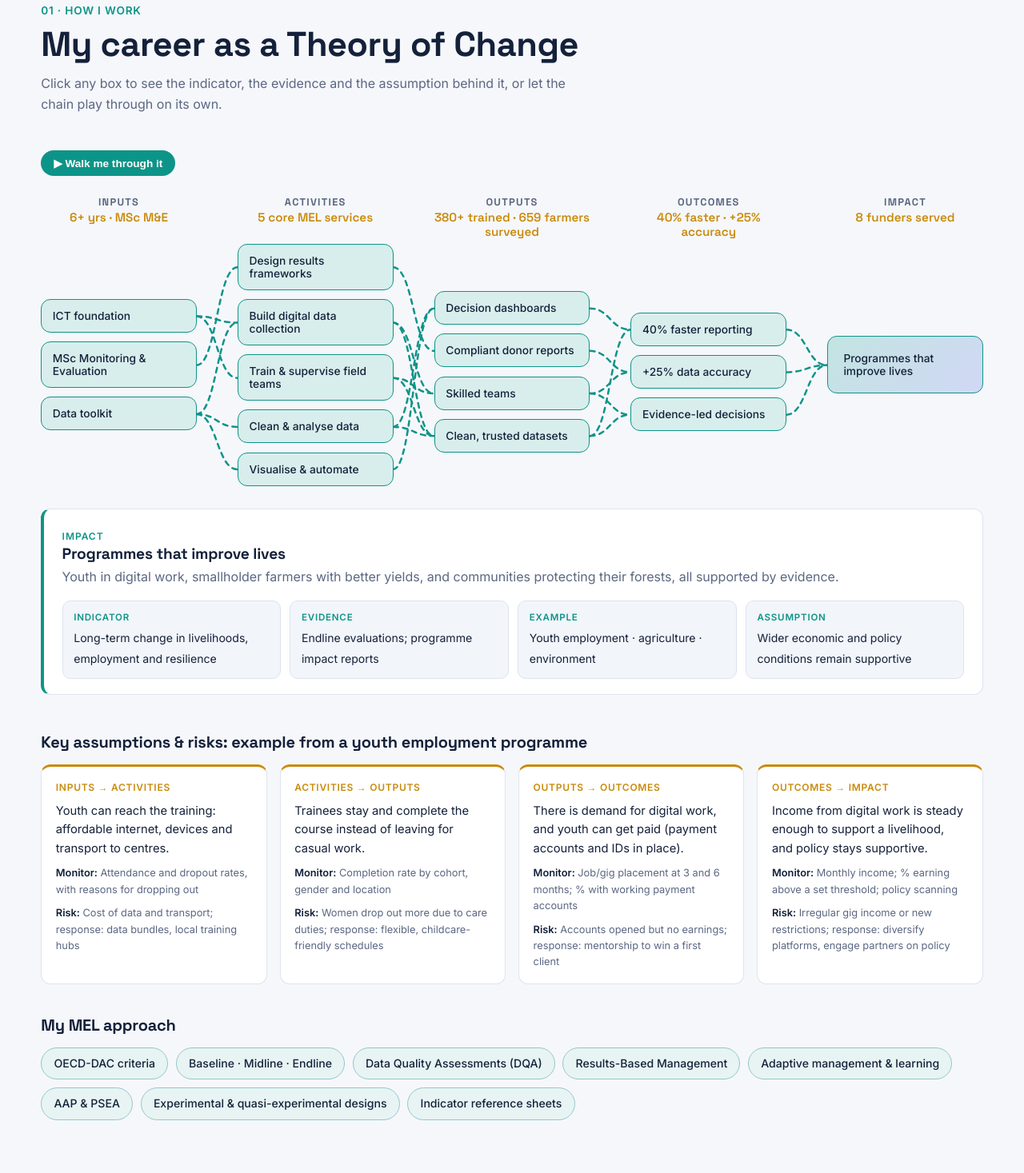
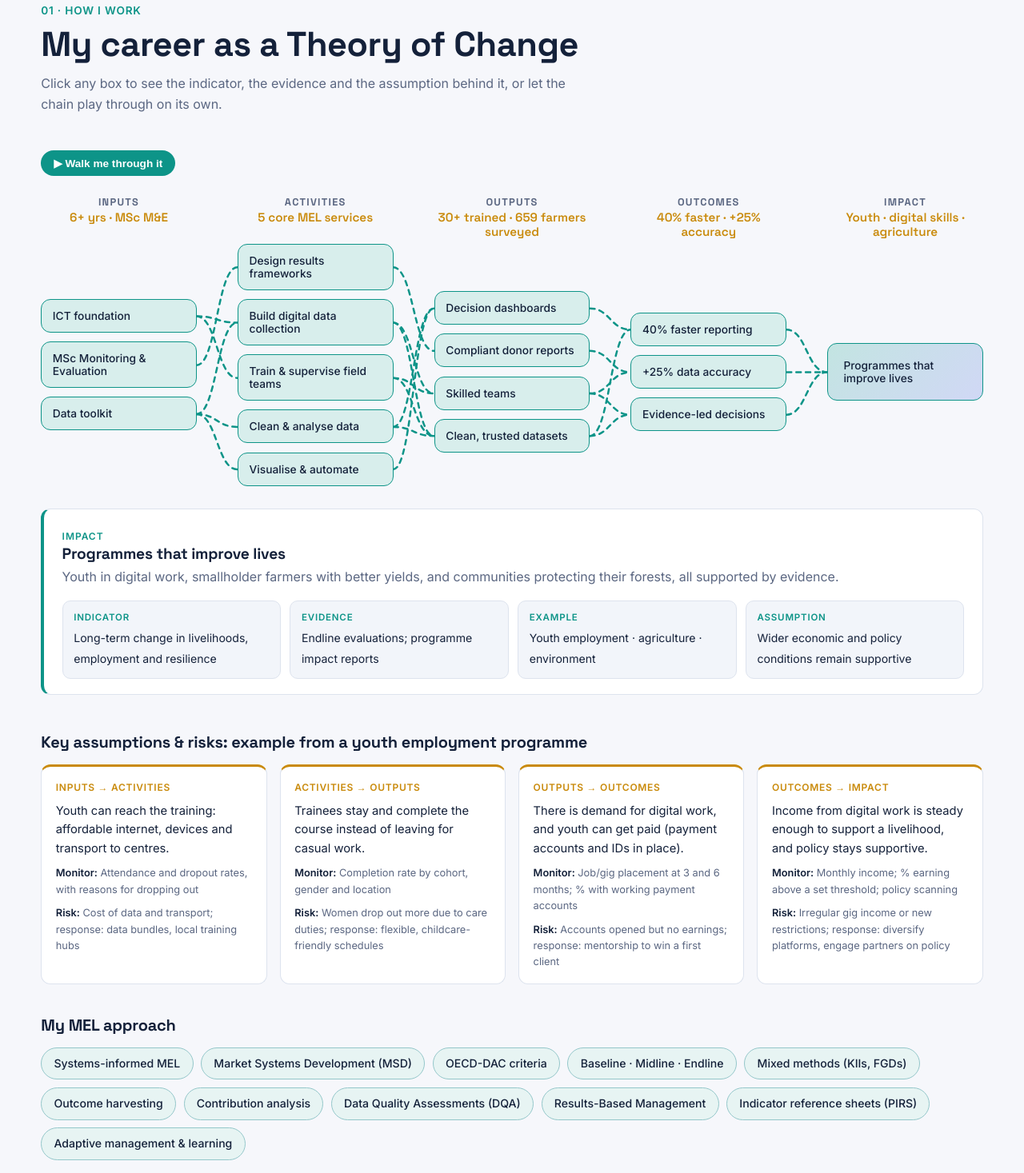
Before and after one commit to NelsonCheruiyotMitei/nelsoncheruiyotmitei.github.io, a plain HTML site: page index.html in a window 1280 px wide. Shown: the part 893-2360 px from the top of the page at 80% size. Drawn offline with Linux system fonts and the light colour scheme; animation ran at ten frames a second.

Commit message:
Align site with 2026 CV: new CV PDF, roles, KPIs, partners, methods, certifications
Co-Authored-By: Claude Opus 5.5 <noreply@anthropic.com>
Claude-Session: https://claude.ai/code/session_014P8ZKrFPi4YykmYqPbdZq4

```diff
--- a/assets/js/app.js
+++ b/assets/js/app.js
@@ -38,6 +38,8 @@
   $("#heroName").textContent = P.person.name;
   $("#heroSummary").textContent = P.person.summary;
   $("#loc").textContent = P.person.location;
+  if (P.person.availability) $("#avail").textContent = P.person.availability;
+  if (P.donorsLabel) $("#donorsLabel").textContent = P.donorsLabel;
   $("#cvBtn").href = P.person.cv;
   $("#year").textContent = new Date().getFullYear();
 
--- a/assets/js/data.js
+++ b/assets/js/data.js
@@ -9,12 +9,13 @@ window.PORTFOLIO = {
     name: "Nelson Cheruiyot Mitei",
     shortName: "Nelson Mitei",
     brand: "MEL Genius",
-    title: "Monitoring, Evaluation, Research & Learning (MERL) Specialist",
+    title: "Monitoring, Evaluation and Learning (MEL) Specialist | Data Analytics and Power BI | Digital Data Collection",
     tagline: "Turning programme data into decisions.",
-    roles: ["MEL Specialist", "Power BI Developer", "Data Systems Builder", "Results Framework Designer", "Automation Builder"],
+    roles: ["MEL Specialist", "Power BI Developer", "Systems-informed MEL Practitioner", "Results Framework Designer", "Digital Data Collection Expert"],
     location: "Nairobi, Kenya",
     summary:
-      "I design results frameworks, build digital data systems and turn messy field data into dashboards that donors and programme teams actually use. Over 6+ years I have delivered MEL on programmes funded by the Mastercard Foundation, USAID, FCDO, the EU, the World Bank, the UN, the ILO and the Government of Kenya.",
+      "I design and strengthen MEL systems for donor-funded youth employment, digital skills and agriculture programmes in Kenya. Over 6+ years I have built results frameworks, digital data collection systems and Power BI dashboards that turn field data into clear evidence for programme managers and donors, including as Regional MEL Lead on the Mastercard Foundation-funded Ajira Digital Programme.",
+    availability: "Available for remote and home-based roles (EAT, UTC+3)",
     photo: "", // e.g. "assets/img/nelson.jpg"; leave empty to show initials
     cv: "assets/Nelson-Mitei-CV.pdf", // add your CV PDF with this exact name
     email: "mcmitey@gmail.com",
@@ -32,14 +33,16 @@ window.PORTFOLIO = {
 
   kpis: [
     { value: 6, suffix: "+", label: "Years in MEL & data" },
-    { value: 8, suffix: "", label: "Funders & donors served" },
-    { value: 380, suffix: "+", label: "Field staff & enumerators trained" },
     { value: 659, suffix: "", label: "Farmers in one survey I led" },
+    { value: 25, suffix: "%", label: "Better data accuracy" },
     { value: 40, suffix: "%", label: "Faster reporting with Power BI" },
-    { value: 100, suffix: "%", label: "Donor reporting compliance" }
+    { value: 100, suffix: "%", label: "Donor reporting compliance" },
+    { value: 30, suffix: "+", label: "Staff & partners trained" }
   ],
 
-  donors: ["Mastercard Foundation", "USAID", "FCDO", "European Union", "World Bank", "United Nations", "ILO", "Government of Kenya"],
+  // Organisations and programmes I have worked with (scrolling strip under the hero)
+  donorsLabel: "Programmes and partners I have worked with",
+  donors: ["Mastercard Foundation", "Ajira Digital Programme", "eMobilis", "KALRO", "IASR", "Kenya National Bureau of Statistics", "ICT Authority", "Government of Kenya"],
 
   /* ---------- Theory of Change: my career as a results chain ---------- */
   // Each box: t = title, d = story, then a mini logframe:
@@ -47,7 +50,7 @@ window.PORTFOLIO = {
   toc: [
     { col: "Inputs", stat: "6+ yrs · MSc M&E", items: [
       { id: "i1", t: "ICT foundation", d: "Three national ICT roles (2018–2019): ICT Authority Digital Literacy Programme, NIIMS registration and the KNBS 2019 Census. This is where I learnt to run large field data operations.", to: ["a2", "a3"],
-        ind: "People trained on national exercises: 440+ (150 enumerators, 230+ data-capture staff, 60 teachers)", mov: "Employment records; training registers", ex: "KNBS 2019 Census · NIIMS", as: "Field teams have working devices and connectivity" },
+        ind: "National field exercises supported: 3 (KNBS Census, NIIMS, Digital Literacy Programme)", mov: "Employment records; training registers", ex: "KNBS 2019 Census · NIIMS", as: "Field teams have working devices and connectivity" },
       { id: "i2", t: "MSc Monitoring & Evaluation", d: "MSc Monitoring & Evaluation (JKUAT) and BSc Business Information Management (Kisii University), plus certifications in RBM, Theory of Change and Results Frameworks.", to: ["a1"],
         ind: "Formal MEL qualifications and certifications held", mov: "Degree and certificates", ex: "JKUAT · Kisii University", as: "Methods are adapted to each programme's context" },
       { id: "i3", t: "Data toolkit", d: "Power BI (Power Query, DAX), advanced Excel, Python, KoboToolbox, ODK, CommCare, SPSS, STATA, GIS and Make.com.", to: ["a2", "a4", "a5"],
@@ -59,18 +62,18 @@ window.PORTFOLIO = {
       { id: "a2", t: "Build digital data collection", d: "Mobile survey tools in KoboToolbox, ODK and CommCare, with validation built in so errors are caught in the field.", to: ["o3", "o4"],
         ind: "Digital tools deployed with built-in validation", mov: "XLSForms; submission logs", ex: "SEMA II farmer survey (659 farmers)", as: "Enumerators follow protocols and sync data daily" },
       { id: "a3", t: "Train & supervise field teams", d: "Enumerator training, supervision and data quality assurance on national exercises and county surveys.", to: ["o3", "o4"],
-        ind: "Field staff trained and supervised: 380+", mov: "Training registers; supervision reports", ex: "KNBS Census · NIIMS · SEMA II", as: "Trained staff are retained through the exercise" },
+        ind: "Enumerators and field teams trained and supervised", mov: "Training registers; supervision reports", ex: "KNBS Census · NIIMS · SEMA II", as: "Trained staff are retained through the exercise" },
       { id: "a4", t: "Clean & analyse data", d: "Python, SPSS and STATA workflows for cleaning, deduplication and analysis of large survey datasets.", to: ["o1", "o4"],
         ind: "Datasets cleaned, validated and analysed", mov: "Cleaning logs; analysis scripts", ex: "SEMA II: 659 × 226 dataset", as: "Raw data is complete enough to analyse" },
       { id: "a5", t: "Visualise & automate", d: "Power BI dashboards and Make.com automations that remove manual reporting work.", to: ["o1"],
         ind: "Dashboards and automated workflows delivered", mov: "Published dashboards; workflow logs", ex: "Ajira Digital dashboards · TrendHub", as: "Data sources are updated on schedule" }
     ]},
-    { col: "Outputs", stat: "380+ trained · 659 farmers surveyed", items: [
+    { col: "Outputs", stat: "30+ trained · 659 farmers surveyed", items: [
       { id: "o1", t: "Decision dashboards", d: "Power BI dashboards for programme teams and donors, including the SEMA II horticulture dashboard and Ajira Digital reporting.", to: ["c1"],
         ind: "Dashboards in active use by programme teams", mov: "Dashboard access logs; management meeting notes", ex: "SEMA II (4-page dashboard) · Ajira Digital", as: "Managers make time to review the data" },
       { id: "o2", t: "Compliant donor reports", d: "Every Ajira Digital report submitted on time and to standard (100% compliance).", to: ["c2"],
         ind: "% of donor reports submitted on time and to standard: 100%", mov: "Donor submission records", ex: "Ajira Digital (Mastercard Foundation)", as: "Donor reporting requirements stay stable" },
-      { id: "o3", t: "Skilled teams", d: "30+ staff and partners trained on MEL systems; 380+ enumerators and data-capture staff trained on national exercises.", to: ["c2", "c3"],
+      { id: "o3", t: "Skilled teams", d: "30+ staff and partners trained on MEL systems, plus census and registration enumerators trained on digital data collection.", to: ["c2", "c3"],
         ind: "Staff and partners trained on MEL systems: 30+", mov: "Training registers; post-training assessments", ex: "Ajira Digital regional teams", as: "Trained staff apply the skills in their roles" },
       { id: "o4", t: "Clean, trusted datasets", d: "For example the 659-farmer, 226-variable SEMA II master dataset.", to: ["c1", "c3"],
         ind: "Analysis-ready datasets with documented cleaning", mov: "Data dictionaries; DQA reports", ex: "SEMA II master dataset", as: "Data is stored securely and shared appropriately" }
@@ -83,7 +86,7 @@ window.PORTFOLIO = {
       { id: "c3", t: "Evidence-led decisions", d: "Programme managers adjust activities based on what the data shows, not guesswork.", to: ["m1"],
         ind: "Programme adjustments informed by MEL evidence", mov: "Learning-review notes; management decisions log", ex: "SEMA II learning sessions", as: "Leadership is open to adapting plans" }
     ]},
-    { col: "Impact", stat: "8 funders served", items: [
+    { col: "Impact", stat: "Youth · digital skills · agriculture", items: [
       { id: "m1", t: "Programmes that improve lives", d: "Youth in digital work, smallholder farmers with better yields, and communities protecting their forests, all supported by evidence.", to: [],
         ind: "Long-term change in livelihoods, employment and resilience", mov: "Endline evaluations; programme impact reports", ex: "Youth employment · agriculture · environment", as: "Wider economic and policy conditions remain supportive" }
     ]}
@@ -103,21 +106,30 @@ window.PORTFOLIO = {
   },
 
   // Method badges shown under the Theory of Change
-  methods: ["OECD-DAC criteria", "Baseline · Midline · Endline", "Data Quality Assessments (DQA)", "Results-Based Management",
-    "Adaptive management & learning", "AAP & PSEA", "Experimental & quasi-experimental designs", "Indicator reference sheets"],
+  methods: ["Systems-informed MEL", "Market Systems Development (MSD)", "OECD-DAC criteria", "Baseline · Midline · Endline",
+    "Mixed methods (KIIs, FGDs)", "Outcome harvesting", "Contribution analysis", "Data Quality Assessments (DQA)",
+    "Results-Based Management", "Indicator reference sheets (PIRS)", "Adaptive management & learning"],
 
   /* ---------- Career timeline (newest first) ---------- */
   timeline: [
-    { when: "Jun – Jul 2026", role: "MEL Consultant", org: "Institute of Applied Studies & Research (IASR) · SEMA II Project, KALRO partnership", where: "Makueni County",
-      points: ["Led end-to-end design and implementation of the project's MEL framework", "Designed digital tools, sampling and survey protocols; coordinated data collection for 659 smallholder farmers", "Cleaned, validated and analysed the data; built interactive Power BI dashboards", "Prepared technical reports and presentations, and facilitated learning and reflection sessions"] },
-    { when: "Apr 2020 – Mar 2026", role: "Regional MEL Lead", org: "eMobilis Technology Training Institute · Ajira Digital Programme (Mastercard Foundation)", where: "Rift Valley region",
-      points: ["Improved data accuracy by 25% and achieved 100% donor reporting compliance through results frameworks, digital tools and DQA", "Built Power BI dashboards that cut reporting turnaround time by 40%", "Ran routine data quality assessments, verification visits and performance reviews", "Trained 30+ staff, partners and stakeholders on MEL systems and evidence use"] },
-    { when: "Aug – Sep 2019", role: "ICT Supervisor", org: "Kenya National Bureau of Statistics (KNBS) · 2019 Population & Housing Census", where: "Kericho County",
-      points: ["Led a team of 50 ICT specialists supporting census field operations", "Trained 150 enumerators on ICT tools, data collection protocols and field procedures", "Achieved 95% data accuracy through equipment audits and quality checks", "Digital collection processes cut collection time by 30%"] },
-    { when: "Mar – Jul 2019", role: "ICT Project Coordinator", org: "National Integrated Identity Management System (NIIMS) · Ministry of Interior", where: "Bureti Sub-county",
-      points: ["Trained 230+ data-capture staff on registration procedures and data quality standards", "Cut data discrepancies by 20% through validation and quality control", "Resolved operational challenges 80% faster through stronger field reporting", "90% positive stakeholder feedback"] },
-    { when: "Mar 2018 – Mar 2019", role: "ICT Officer", org: "ICT Authority · Digital Literacy Programme", where: "Bomet County",
-      points: ["Trained 60 teachers in Google Workspace and digital tools", "Assessed 70+ educational materials for digital suitability and accessibility"] }
+    { when: "Jun – Jul 2026", role: "MEL Consultant", org: "Institute of Applied Studies and Research (IASR) · SEMA II Project, in partnership with KALRO", where: "Makueni County",
+      points: ["Led the design and implementation of the project's MEL framework using a systems-thinking and Market Systems Development (MSD) lens, tracking farmers' interactions with value-chain actors and support services alongside farm-level outcomes",
+        "Designed KoboToolbox tools, sampling and survey protocols; coordinated data collection for 659 smallholder farmers and trained field teams",
+        "Cleaned and validated the master dataset (659 records, 226 variables) with Excel, Power Query and Python (pandas); built an interactive Power BI dashboard",
+        "Produced a technical report and 14-slide presentation with recommendations for programme management",
+        "Worked with project staff, KALRO researchers, extension officers and communities to strengthen data collection and evidence use"] },
+    { when: "Apr 2020 – Mar 2026", role: "Regional MEL Lead", org: "eMobilis Technology Training Institute · Ajira Digital Programme (funded by Mastercard Foundation)", where: "South Rift Region",
+      points: ["Led the MEAL system across multiple sites, applying systems thinking to map how youth, training providers, employers and online work platforms interact",
+        "Applied MSD principles to track uptake and practice change among partners and market actors, informing adaptive management and scale-up",
+        "Improved data accuracy by 25% and achieved 100% donor reporting compliance through results frameworks, digital tools, DQAs and verification visits",
+        "Built Power BI dashboards that cut reporting turnaround time by 40%",
+        "Facilitated pause-and-learn sessions, outcome harvesting and contribution analysis; trained 30+ staff, partners and stakeholders"] },
+    { when: "Aug – Sep 2019", role: "Enumerator Coordinator and Trainer", org: "Kenya National Bureau of Statistics (KNBS) · 2019 Kenya Population and Housing Census", where: "Kenya",
+      points: ["Trained and coordinated census enumerators on digital data collection procedures, supporting field teams to meet data quality and coverage standards"] },
+    { when: "Mar – Jul 2019", role: "Project Coordinator", org: "National Integrated Identity Management System (NIIMS) · digital biometric registration", where: "Bureti Sub-county, Kericho County",
+      points: ["Trained and supervised enumerators on digital biometric registration, coordinating field teams and monitoring registration progress and data quality"] },
+    { when: "Mar 2018 – Mar 2019", role: "ICT Officer", org: "ICT Authority · Digital Literacy Programme (with Kenya News Agency ICT support)", where: "Kenya",
+      points: ["Provided ICT support for the national Digital Literacy Programme, maintaining devices and systems and supporting users"] }
   ],
 
   /* ---------- Projects / case studies ---------- */
@@ -127,38 +139,38 @@ window.PORTFOLIO = {
     {
       id: "ajira", title: "Ajira Digital Programme: regional MEL system", org: "eMobilis · Mastercard Foundation", year: "2020–2026",
       sector: "Youth employment", tools: ["Power BI", "KoboToolbox", "Excel", "MEL frameworks"],
-      summary: "Six years leading MEL for a flagship youth digital-jobs programme across the South Rift.",
-      problem: "Regional data arrived late, in different formats, with errors that took days to fix before every donor report.",
-      built: "A results framework with clear indicators, digital data collection tools, a data quality assurance routine, and Power BI dashboards for regional and donor reporting.",
+      summary: "Six years leading MEL for a youth digital-jobs programme across the South Rift, with a systems-informed, MSD lens.",
+      problem: "Data from distributed sites arrived late and in different formats, and the programme needed to see change in the wider system (training providers, employers, online platforms), not just outputs.",
+      built: "A results framework and indicators, digital data collection tools, routine DQAs and verification visits, Power BI dashboards, and learning routines (pause-and-learn, outcome harvesting, contribution analysis).",
       result: "Data accuracy up 25%, reporting turnaround down 40%, 100% donor reporting compliance, and 30+ staff and partners trained.",
       chart: { type: "bar", label: "Change after MEL system (%)", labels: ["Data accuracy", "Reporting speed", "Donor compliance"], data: [25, 40, 100] }
     },
     {
-      id: "sema", title: "SEMA II horticulture dashboard", org: "IASR · KALRO", year: "2026",
+      id: "sema", title: "SEMA II horticulture MEL & dashboard", org: "IASR · KALRO", year: "2026",
       sector: "Agriculture", tools: ["Power BI", "Python", "KoboToolbox", "GIS"],
-      summary: "From 659 farmer interviews to a four-page Power BI dashboard for a Makueni County horticulture programme.",
-      problem: "A large survey (659 farmers, 226 variables) with inconsistent entries, mixed data types and a gap in photo evidence.",
-      built: "A Python cleaning workflow, a Power BI dashboard (Overview, Outcomes, Farmer Profiles, Agricultural Practices) with county maps, and a script that uploaded 626 field photos automatically.",
-      result: "Programme staff can explore outcomes by ward, gender and practice in minutes; findings were delivered as a presentation and report.",
-      chart: { type: "doughnut", label: "Dataset processed", labels: ["Farmers surveyed", "Photos uploaded by script"], data: [659, 626] }
+      summary: "A systems-informed MEL framework and Power BI dashboard built from 659 farmer interviews in Makueni County.",
+      problem: "The programme needed to track farmers' links with value-chain actors and extension alongside farm-level outcomes, from a large survey with 226 variables.",
+      built: "A MEL framework with an MSD lens, KoboToolbox tools and sampling, a cleaning workflow in Excel, Power Query and Python, and a Power BI dashboard (overview, outcomes, farmer profiles, practices, geography).",
+      result: "Findings delivered as a technical report and 14-slide presentation, with recommendations for programme management.",
+      chart: { type: "doughnut", label: "Dataset processed", labels: ["Records (farmers)", "Variables"], data: [659, 226] }
     },
     {
-      id: "niims", title: "NIIMS national registration (Huduma Namba)", org: "Ministry of Interior · Government of Kenya", year: "2019",
+      id: "niims", title: "NIIMS national registration (Huduma Namba)", org: "Government of Kenya", year: "2019",
       sector: "Government", tools: ["Field data systems", "Training"],
-      summary: "Coordinated digital population registration in Bureti Sub-county and trained 230+ data-capture staff.",
-      problem: "Residents had to be registered digitally in a short window, using new devices and newly hired staff.",
-      built: "Training for 230+ data-capture staff, a field reporting and issue-resolution routine, and data validation and quality control.",
-      result: "Data discrepancies down 20%, operational issues resolved 80% faster, and 90% positive stakeholder feedback.",
-      chart: { type: "bar", label: "Improvement (%)", labels: ["Fewer data discrepancies", "Faster issue resolution", "Positive feedback"], data: [20, 80, 90] }
+      summary: "Project Coordinator for digital biometric registration in Bureti Sub-county, Kericho County.",
+      problem: "Residents had to be registered digitally in a short window, using new devices and newly hired enumerators.",
+      built: "Enumerator training and supervision, coordination of field teams, and monitoring of registration progress and data quality.",
+      result: "Field teams were trained, coordinated and monitored for progress and data quality throughout the exercise.",
+      chart: null
     },
     {
       id: "census", title: "2019 Kenya Population & Housing Census", org: "Kenya National Bureau of Statistics", year: "2019",
       sector: "Government", tools: ["Field data systems", "Training"],
-      summary: "ICT supervision in Kericho County for Kenya's first digital census: 50 ICT specialists led, 150 enumerators trained.",
-      problem: "Census data captured on tablets needed working devices, secure data handling and fast troubleshooting in the field.",
-      built: "Enumerator training, equipment audits, quality checks and a digital collection process, coordinated across a team of 50 ICT specialists.",
-      result: "95% data accuracy, with collection time cut by 30%.",
-      chart: { type: "bar", label: "Result (%)", labels: ["Data accuracy", "Time saved"], data: [95, 30] }
+      summary: "Enumerator Coordinator and Trainer for Kenya's first digital census.",
+      problem: "Census enumerators needed to collect data digitally to national quality and coverage standards.",
+      built: "Training and coordination of enumerators on digital data collection procedures.",
+      result: "Field teams supported to meet data quality and coverage standards.",
+      chart: null
     },
     {
       id: "chepalungu", title: "Chepalungu Forest: community fodder & conservation design", org: "The Golden Abosi Kapsosurwo CBO", year: "2026",
@@ -206,7 +218,7 @@ window.PORTFOLIO = {
     { name: "Nairobi", lat: -1.2864, lng: 36.8172, note: "Home base · MEL Genius consulting" },
     { name: "Makueni County", lat: -1.8036, lng: 37.6203, note: "SEMA II horticulture survey & dashboard (2026)" },
     { name: "South Rift region", lat: -0.3031, lng: 36.0800, note: "Ajira Digital Programme, Regional MEL Lead (2020–2026)" },
-    { name: "Bureti, Kericho County", lat: -0.5850, lng: 35.1900, note: "NIIMS registration coordination (2019)" },
+    { name: "Bureti, Kericho County", lat: -0.5850, lng: 35.1900, note: "NIIMS digital registration, Project Coordinator (2019)" },
     { name: "Chepalungu Forest, Bomet", lat: -0.9300, lng: 35.2300, note: "Community conservation project design (2026)" },
     { name: "Kapsosurwo, Sotik", lat: -0.6800, lng: 35.1200, note: "The Golden Abosi Kapsosurwo CBO (co-founder)" }
   ],
@@ -225,8 +237,10 @@ window.PORTFOLIO = {
   ],
 
   certifications: [
-    "Power BI", "KoboToolbox", "Results-Based Management", "SPSS", "Theory of Change & Results Frameworks",
-    "Data Visualization", "Advanced Excel", "Core Humanitarian Standard (CHS)", "Fundraising Essentials",
+    "Core Humanitarian Standard (CHS) on Quality and Accountability", "Results-Based Management (RBM), Monitoring and Evaluation",
+    "Theory of Change and Results Framework Development", "Microsoft Power BI Desktop for Business Intelligence",
+    "Data Visualisation and Dashboard Development", "KoboToolbox Data Collection and Management", "SPSS for Data Analysis and Research",
+    "Advanced Microsoft Excel for Data Analysis", "Fundraising Essentials (Business Development and Grants)",
     "Trainer Certification – Women in Digital Business Initiative", "Business Model Canvas for Agribusinesses",
     "Climate Smart Agribusiness: Adaptation", "Creating an Investment-Ready Agribusiness (ABF)"
   ],
```
Also changed, not shown: index.html (+3 -3 lines), 1 other file.
